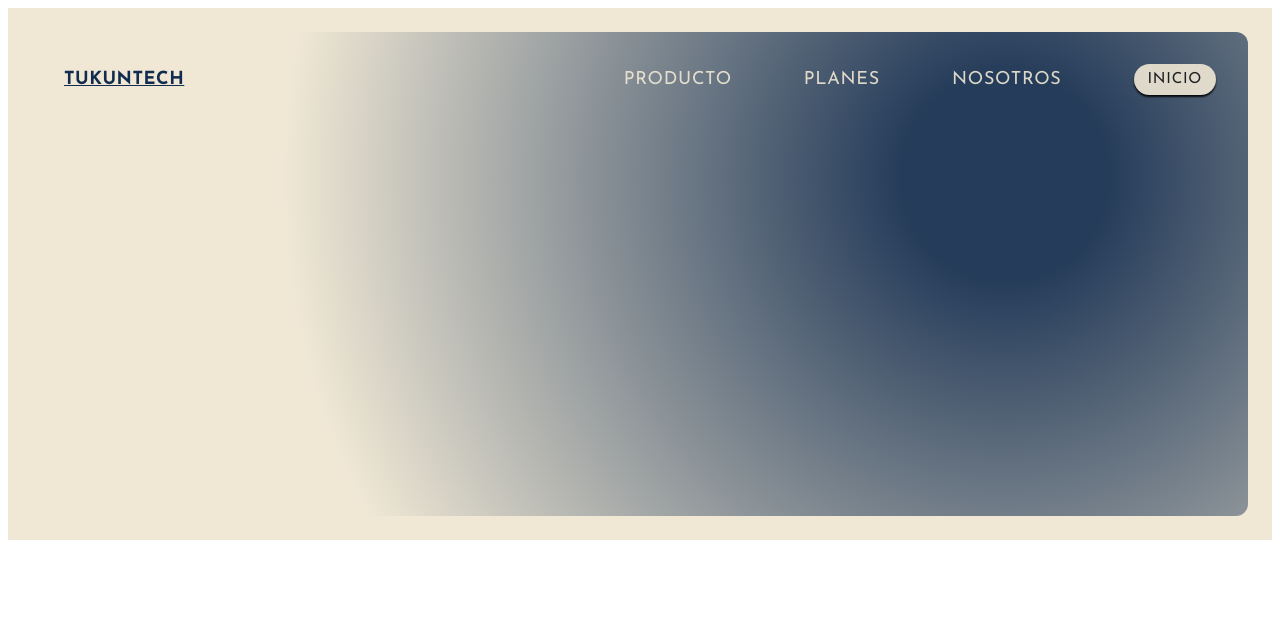
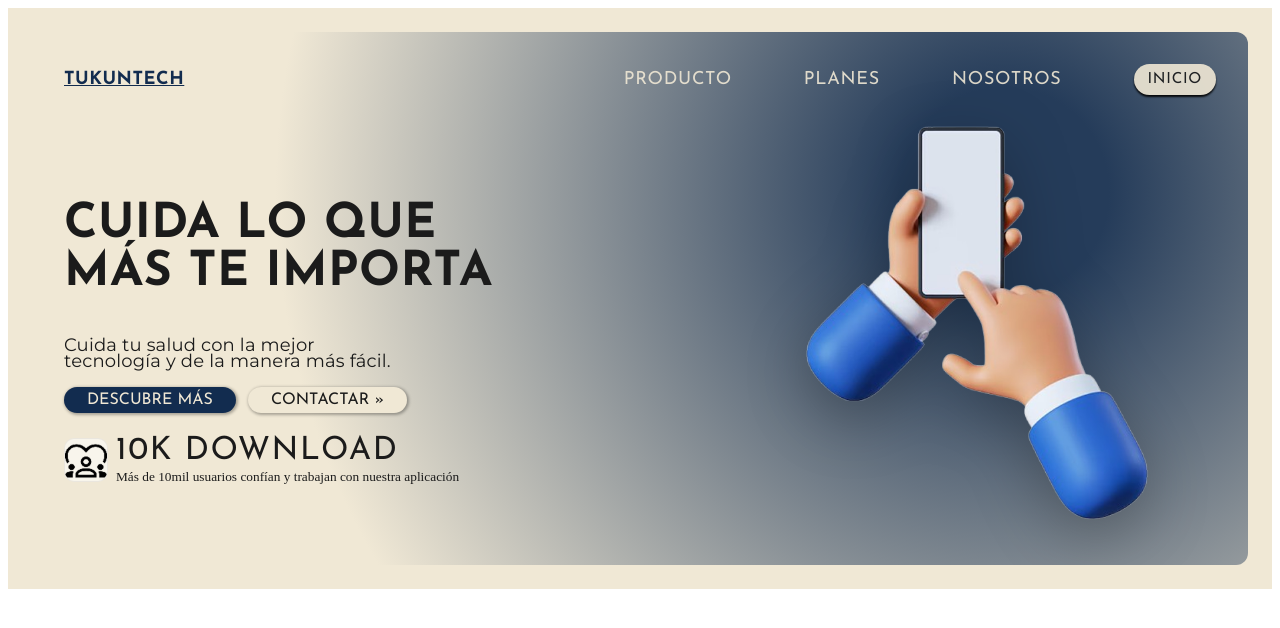
Before and after one commit to TukunTech/tukun-tech-landing, a plain HTML site: page docs/index.html in a window 1280 px wide. Drawn offline with Linux system fonts and the light colour scheme; a web font is replaced by a local one.

Commit message:
feat(hero): implement hero and add soft halo to buttons

```diff
--- a/docs/css/main.css
+++ b/docs/css/main.css
@@ -6,6 +6,8 @@
     --font-title: 'Bowlby One SC', sans-serif;
     --font-base: 'Josefin Sans', sans-serif;
     --font-text: 'Darker Grotesque', sans-serif;
+    --font-text2: 'Montserrat', sans-serif;
+
 
     --font-size-title-lg: 3rem;
     --font-size-title-md: 2rem;
@@ -85,3 +87,102 @@
     background: var(--color-primary);
     color: var(--color-secondary);
 }
+
+.hero-copy {
+    margin-top: 12px;
+    max-width: 56ch;
+    color: var(--color-text);
+}
+
+.hero-title {
+    font-family: var(--font-base);
+    font-size: var(--font-size-title-lg);
+    letter-spacing: .01em;
+}
+
+.hero-subtitle {
+    font-family: var(--font-text2);
+    font-size: var(--font-size-base);
+    line-height: 0.9;
+    letter-spacing: .01em;
+}
+
+.hero-body {
+    display: grid;
+    grid-template-columns: 1.15fr 0.85fr;
+    align-items: center;
+    gap: 28px;
+    margin-top: 12px;
+}
+
+.hero-cta {
+    display: flex;
+    gap: 12px;
+    margin: 18px 0 22px;
+}
+
+.btn {
+    display: inline-flex;
+    align-items: center;
+    justify-content: center;
+    padding: 5px 23px;
+    border-radius: 999px;
+    font-family: var(--font-base);
+    text-decoration: none;
+    box-shadow: 1px 1px 3px 1px rgba(0,0,0,0.3);
+}
+
+.btn-primary {
+    background: var(--color-btn-primary-hover);
+    color: var(--color-btn-primary);
+}
+
+.btn-primary:hover {
+    background: var(--color-btn-primary);
+    color: var(--color-btn-primary-hover);
+}
+
+.btn-secondary {
+    background: var(--color-secondary);
+    color: var(--color-text);
+}
+
+.btn-secondary:hover {
+    background: var(--color-btn-primary-hover);
+    color: var(--color-btn-primary);
+}
+
+.hero-proof {
+    display: grid;
+    grid-template-columns: 42px 1fr;
+    gap: 10px;
+    align-items: center;
+    color: var(--color-text);
+}
+
+.hero-icon {
+    width: 42px;
+    height: 42px;
+    object-fit: contain;
+    border-radius: 10px;
+    background: rgba(255, 255, 255, .55);
+    border: 1px solid rgba(0, 0, 0, .06);
+}
+
+.proof-title {
+    font-family: var(--font-base);
+    font-size: var(--font-size-title-md);
+    letter-spacing: .05em;
+}
+
+.hero-right {
+    display: grid;
+    place-items: center;
+}
+
+.hero-img {
+    width: clamp(260px, 34vw, 420px);
+    height: auto;
+    filter: drop-shadow(0 18px 30px rgba(0, 0, 0, .25));
+    border-radius: 16px;
+}
--- a/docs/index.html
+++ b/docs/index.html
@@ -7,9 +7,8 @@
   <title>TukunTech</title>
 
   <link
-    href="https://fonts.googleapis.com/css2?family=Bowlby+One+SC&family=Darker+Grotesque:wght@400;500;700&family=Josefin+Sans:wght@400;500;700&display=swap"
+    href="https://fonts.googleapis.com/css2?family=Bowlby+One+SC&family=Darker+Grotesque:wght@400;500;700&family=Josefin+Sans:wght@400;500;700&family=Montserrat:wght@400;500;600;700&display=swap"
     rel="stylesheet">
-
   <link rel="stylesheet" href="css/main.css" />
 </head>
 
@@ -23,8 +22,33 @@
           <a href="#planes">PLANES</a>
           <a href="#nosotros">NOSOTROS</a>
           <a class="chip" href="#inicio" aria-current="page" role="button">INICIO</a>
+        </nav>
+      </div>
 
-        </nav>
+      <div class="hero-body">
+        <div class="hero-left">
+          <div class="hero-copy">
+            <h1 class="hero-title">CUIDA LO QUE <br> MÁS TE IMPORTA</h1>
+            <p class="hero-subtitle">Cuida tu salud con la mejor <br> tecnología y de la manera más fácil.</p>
+          </div>
+
+          <div class="hero-cta">
+            <a class="btn btn-primary" href="#producto">DESCUBRE MÁS</a>
+            <a class="btn btn-secondary" href="#contacto">CONTACTAR »</a>
+          </div>
+
+          <div class="hero-proof">
+            <img class="hero-icon" src="img/img_hero_icon.png" alt="Icono">
+            <div>
+              <div class="proof-title">10K DOWNLOAD</div>
+              <small>Más de 10mil usuarios confían y trabajan con nuestra aplicación</small>
+            </div>
+          </div>
+        </div>
+
+        <div class="hero-right">
+          <img class="hero-img" src="img/img_mano_hero.png" alt="App en el teléfono">
+        </div>
       </div>
 
 
```
Also changed, not shown: docs/img/img_hero_icon.png (added), docs/img/img_mano_hero.png (added).
